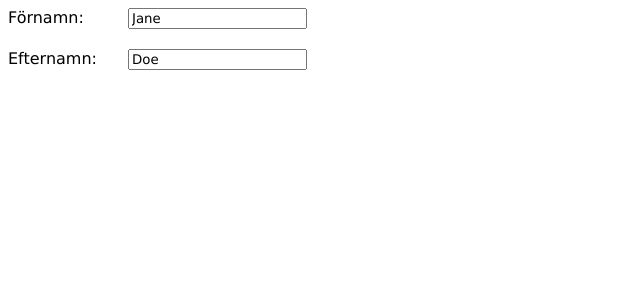
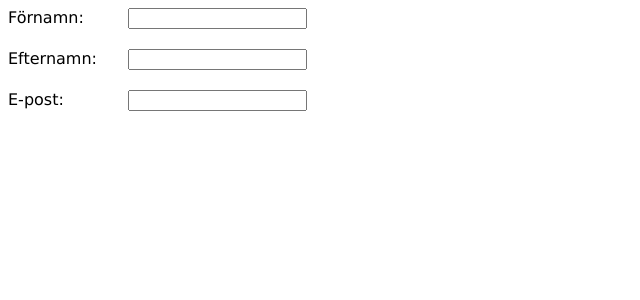
Before and after one commit to ironboy/controlled-input-react, a React (Vite) app: page / in a window 1280 px wide. Shown: the top 300 px of the page, without its empty margins (0-640 px from the left). Built offline with nearby package versions, Linux system fonts and the light colour scheme.

Commit message:
hook and descriptor as props

```diff
--- a/src/App.jsx
+++ b/src/App.jsx
@@ -1,5 +1,27 @@
 import Form from './Form';
 
 export default function App() {
-  return <Form />;
+
+  const formDescriptor = {
+    firstName: {
+      label: 'Förnamn',
+      type: 'text',
+      initialValue: '',
+      required: true
+    },
+    lastName: {
+      label: 'Efternamn',
+      type: 'text',
+      initialValue: '',
+      required: true
+    },
+    email: {
+      label: 'E-post',
+      type: 'email',
+      initialValue: '',
+      required: true
+    }
+  };
+
+  return <Form descriptor={formDescriptor} />;
 }
--- a/src/Form.jsx
+++ b/src/Form.jsx
@@ -1,21 +1,6 @@
 import useFormDescriptor from "./utils/useFormDescriptor";
 
-export default function Form() {
-
-  const descriptor = {
-    firstName: {
-      label: 'Förnamn',
-      type: 'text',
-      initialValue: 'Jane',
-      required: true
-    },
-    lastName: {
-      label: 'Efternamn',
-      type: 'text',
-      initialValue: 'Doe',
-      required: true
-    }
-  };
+export default function Form({ descriptor }) {
 
   const fields = useFormDescriptor(descriptor);
 
```
